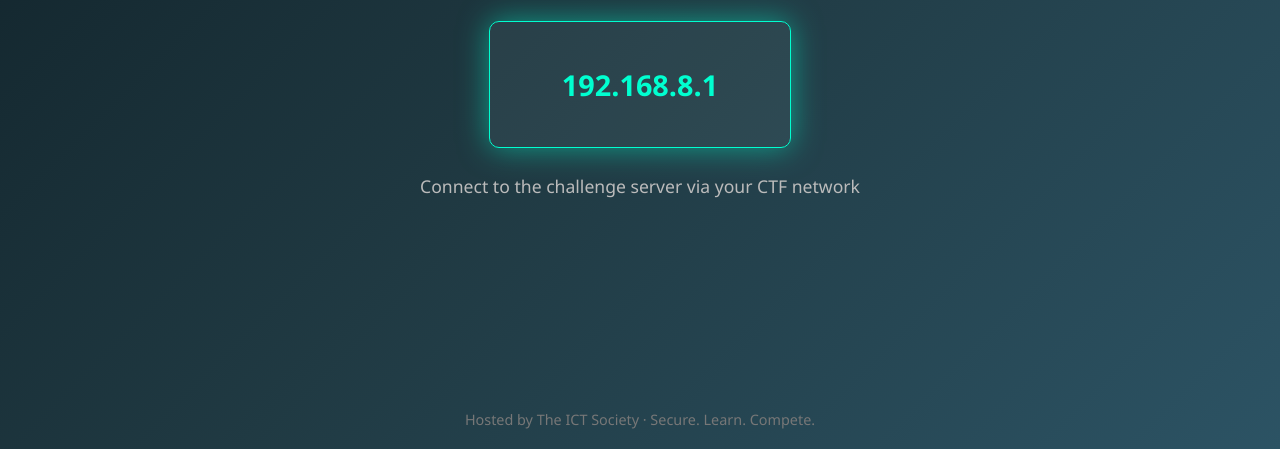
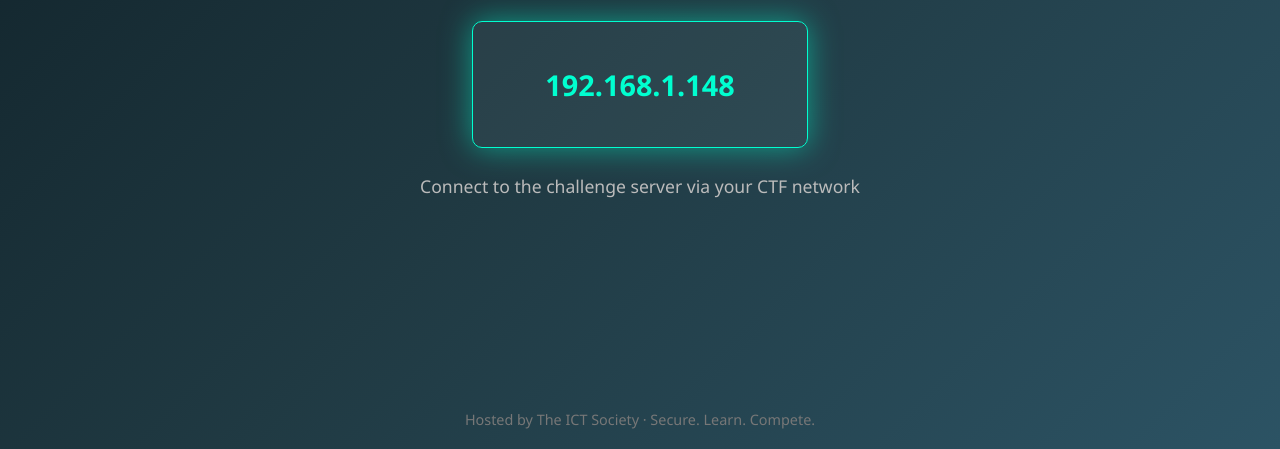
Before and after one commit to SokoJames/Find-My-new-Project-, a plain HTML site: page index.html in a window 1280 px wide. Shown: the part 351-800 px from the top of the page. Drawn offline with Linux system fonts and the light colour scheme.

Commit message:
Update index.html

```diff
--- a/index.html
+++ b/index.html
@@ -72,7 +72,7 @@
 </head>
 <body>
   <h1>🚩 KMU CTF 2025 Access Point</h1>
-  <div class="ip-box">192.168.8.1</div>
+  <div class="ip-box">192.168.1.148</div>
   <div class="note">Connect to the challenge server via your CTF network</div>
 
   <footer>
```
